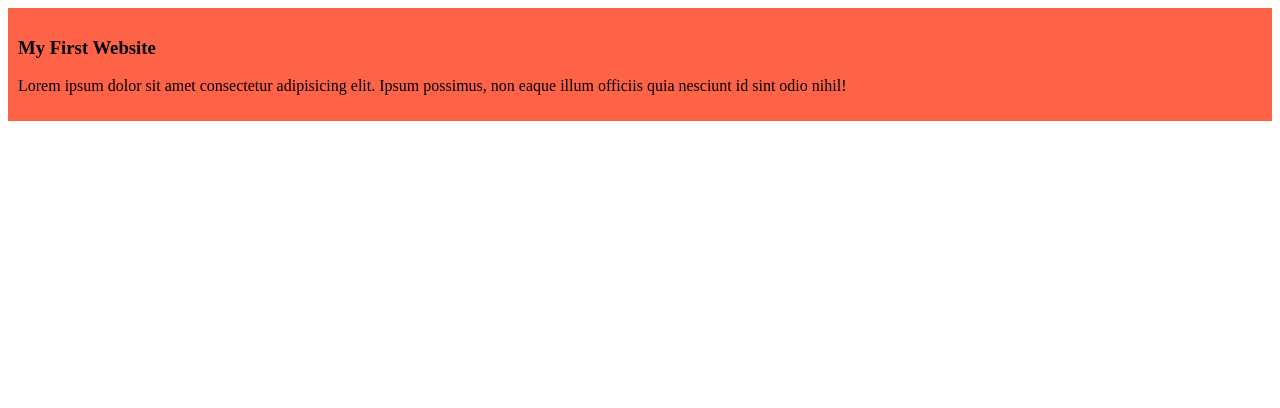
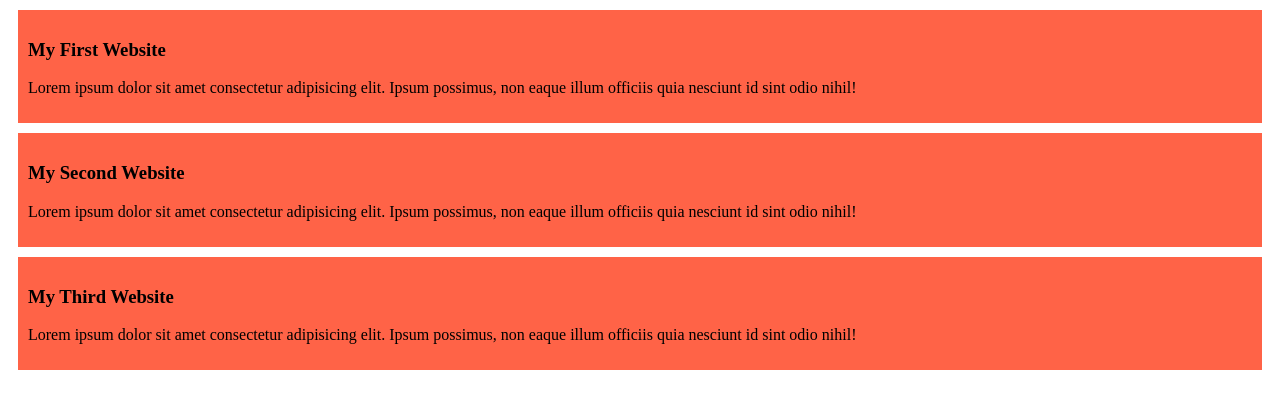
Before and after one commit to adarsha221/my-first-github-repo, a plain HTML site: page index.html in a window 1280 px wide. Drawn offline with Linux system fonts and the light colour scheme.

Commit message:
y second

```diff
--- a/index.html
+++ b/index.html
@@ -11,5 +11,13 @@
         <h3>My First Website</h3>
         <p>Lorem ipsum dolor sit amet consectetur adipisicing elit. Ipsum possimus, non eaque illum officiis quia nesciunt id sint odio nihil!</p>
     </div>
+    <div>
+        <h3>My Second Website</h3>
+        <p>Lorem ipsum dolor sit amet consectetur adipisicing elit. Ipsum possimus, non eaque illum officiis quia nesciunt id sint odio nihil!</p>
+    </div>
+    <div>
+        <h3>My Third Website</h3>
+        <p>Lorem ipsum dolor sit amet consectetur adipisicing elit. Ipsum possimus, non eaque illum officiis quia nesciunt id sint odio nihil!</p>
+    </div>
 </body>
 </html>
--- a/styles/blog.css
+++ b/styles/blog.css
@@ -1,4 +1,5 @@
 div{
     background-color: tomato;
     padding: 10px;
+    margin: 10px;
 }
```
